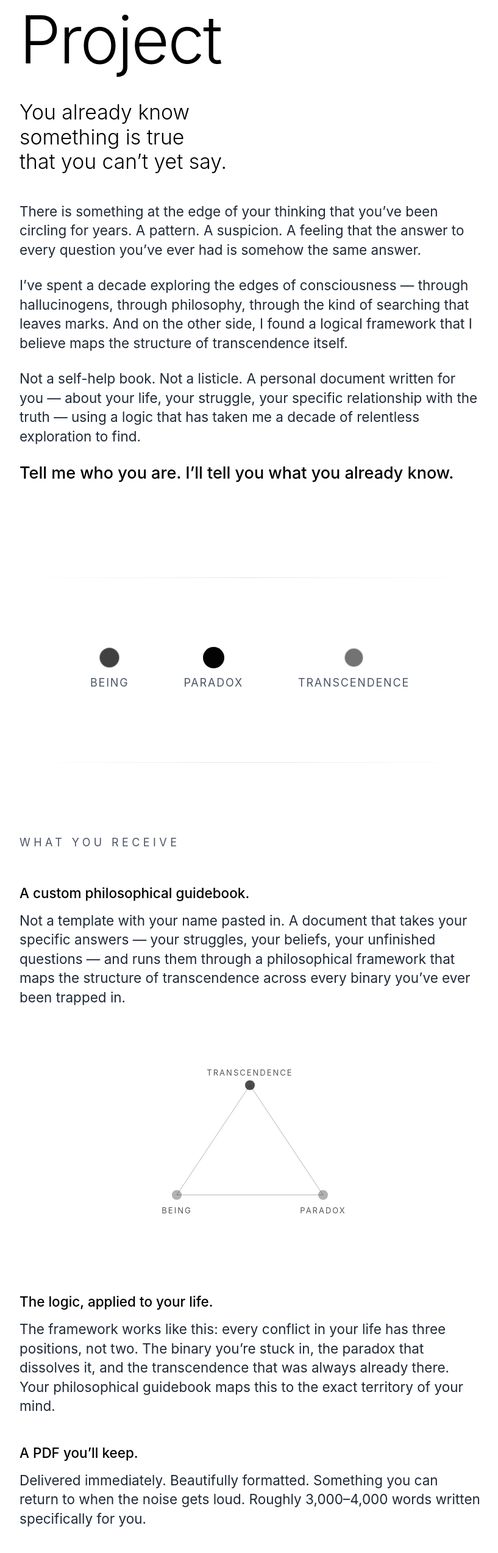
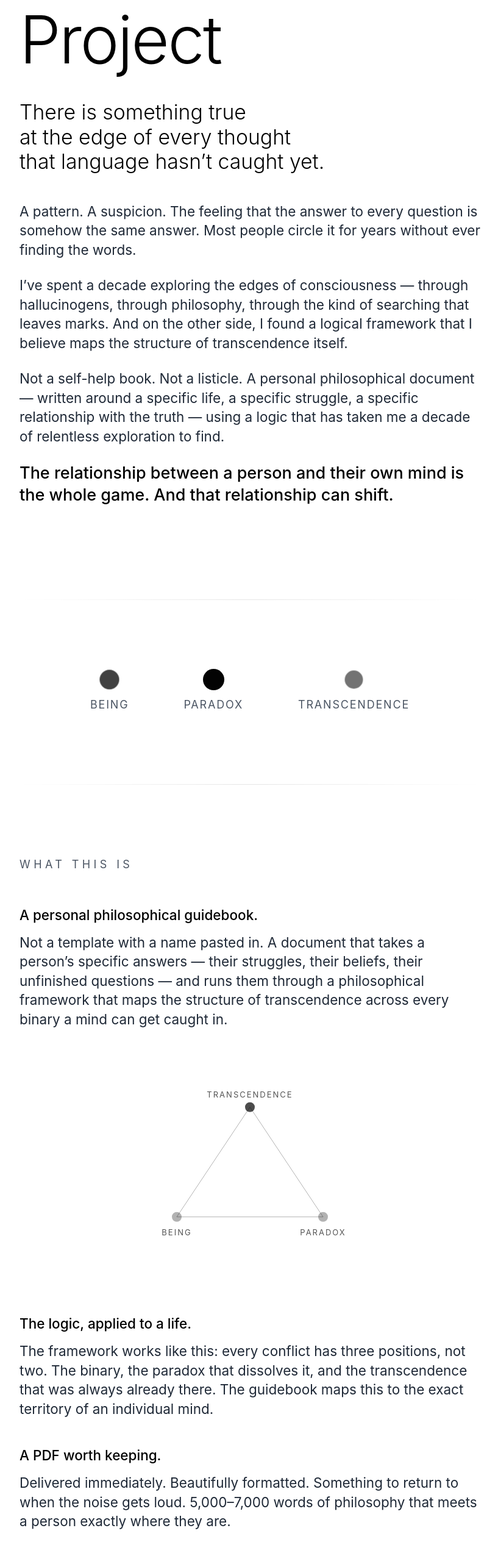
Before and after one commit to Daniel-Edmondson/eden-manifesto, a Next.js app: page / in a window 1280 px wide. Shown: the part 241-2788 px from the top of the page at 61% size, without its empty margins (230-1047 px from the left). Built offline with nearby package versions, Linux system fonts and the light colour scheme.

Commit message:
Remove second person from landing page

```diff
--- a/app/page.js
+++ b/app/page.js
@@ -66,17 +66,16 @@ export default function Home() {
           </h1>
 
           <p className="text-2xl md:text-3xl font-light leading-tight mb-10 animate-fade-in-delay-1">
-            You already know<br />
-            something is true<br />
-            that you can&rsquo;t yet say.
+            There is something true<br />
+            at the edge of every thought<br />
+            that language hasn&rsquo;t caught yet.
           </p>
 
           <div className="space-y-6 text-xl md:text-xl text-gray-800 leading-relaxed animate-fade-in-delay-2">
             <p>
-              There is something at the edge of your thinking that you&rsquo;ve
-              been circling for years. A pattern. A suspicion. A feeling that
-              the answer to every question you&rsquo;ve ever had is somehow
-              the same answer.
+              A pattern. A suspicion. The feeling that the answer to every
+              question is somehow the same answer. Most people circle it for
+              years without ever finding the words.
             </p>
 
             <p>
@@ -88,14 +87,15 @@ export default function Home() {
             </p>
 
             <p>
-              Not a self-help book. Not a listicle. A personal document
-              written for you &mdash; about your life, your struggle, your
-              specific relationship with the truth &mdash; using a logic
-              that has taken me a decade of relentless exploration to find.
+              Not a self-help book. Not a listicle. A personal philosophical
+              document &mdash; written around a specific life, a specific
+              struggle, a specific relationship with the truth &mdash; using
+              a logic that has taken me a decade of relentless exploration to find.
             </p>
 
             <p className="text-black text-2xl md:text-2xl font-medium">
-              Tell me who you are. I&rsquo;ll tell you what you already know.
+              The relationship between a person and their own mind is the whole game.
+              And that relationship can shift.
             </p>
           </div>
         </div>
@@ -114,18 +114,18 @@ export default function Home() {
       <section className="px-6 py-20 md:py-24">
         <div className="max-w-2xl mx-auto">
           <h2 className="text-sm md:text-base tracking-[0.3em] uppercase text-gray-600 mb-12">
-            What you receive
+            What this is
           </h2>
 
           <div className="space-y-10 text-gray-800">
             <div>
-              <p className="text-black text-lg md:text-xl font-medium mb-3">A custom philosophical guidebook.</p>
+              <p className="text-black text-lg md:text-xl font-medium mb-3">A personal philosophical guidebook.</p>
               <p className="text-lg md:text-xl leading-relaxed">
-                Not a template with your name pasted in. A document that takes
-                your specific answers &mdash; your struggles, your beliefs,
-                your unfinished questions &mdash; and runs them through a
-                philosophical framework that maps the structure of transcendence
-                across every binary you&rsquo;ve ever been trapped in.
+                Not a template with a name pasted in. A document that takes
+                a person&rsquo;s specific answers &mdash; their struggles, their
+                beliefs, their unfinished questions &mdash; and runs them through
+                a philosophical framework that maps the structure of transcendence
+                across every binary a mind can get caught in.
               </p>
             </div>
 
@@ -145,22 +145,21 @@ export default function Home() {
             </div>
 
             <div>
-              <p className="text-black text-lg md:text-xl font-medium mb-3">The logic, applied to your life.</p>
+              <p className="text-black text-lg md:text-xl font-medium mb-3">The logic, applied to a life.</p>
               <p className="text-lg md:text-xl leading-relaxed">
-                The framework works like this: every conflict in your life
-                has three positions, not two. The binary you&rsquo;re stuck in,
-                the paradox that dissolves it, and the transcendence that was
-                always already there. Your philosophical guidebook maps this to the exact
-                territory of your mind.
+                The framework works like this: every conflict has three
+                positions, not two. The binary, the paradox that dissolves it,
+                and the transcendence that was always already there. The
+                guidebook maps this to the exact territory of an individual mind.
               </p>
             </div>
 
             <div>
-              <p className="text-black text-lg md:text-xl font-medium mb-3">A PDF you&rsquo;ll keep.</p>
+              <p className="text-black text-lg md:text-xl font-medium mb-3">A PDF worth keeping.</p>
               <p className="text-lg md:text-xl leading-relaxed">
-                Delivered immediately. Beautifully formatted. Something you
-                can return to when the noise gets loud. Roughly 3,000&ndash;4,000
-                words written specifically for you.
+                Delivered immediately. Beautifully formatted. Something to
+                return to when the noise gets loud. 5,000&ndash;7,000
+                words of philosophy that meets a person exactly where they are.
               </p>
             </div>
           </div>
@@ -193,8 +192,8 @@ export default function Home() {
 
             <p className="text-black text-xl md:text-2xl font-medium">
               The Eden Project is the idea that heaven is already here,
-              and the only thing between you and it is a logic you
-              haven&rsquo;t seen yet.
+              and the only thing between a person and it is a logic
+              they haven&rsquo;t seen yet.
             </p>
           </div>
         </div>
@@ -252,7 +251,7 @@ export default function Home() {
           </button>
 
           <p className="mt-5 text-sm text-gray-500">
-            Secure payment via Stripe. You&rsquo;ll answer a questionnaire after checkout.
+            Secure payment via Stripe. A questionnaire follows checkout.
           </p>
 
           <div className="mt-8 pt-6 border-t border-gray-100">
```
